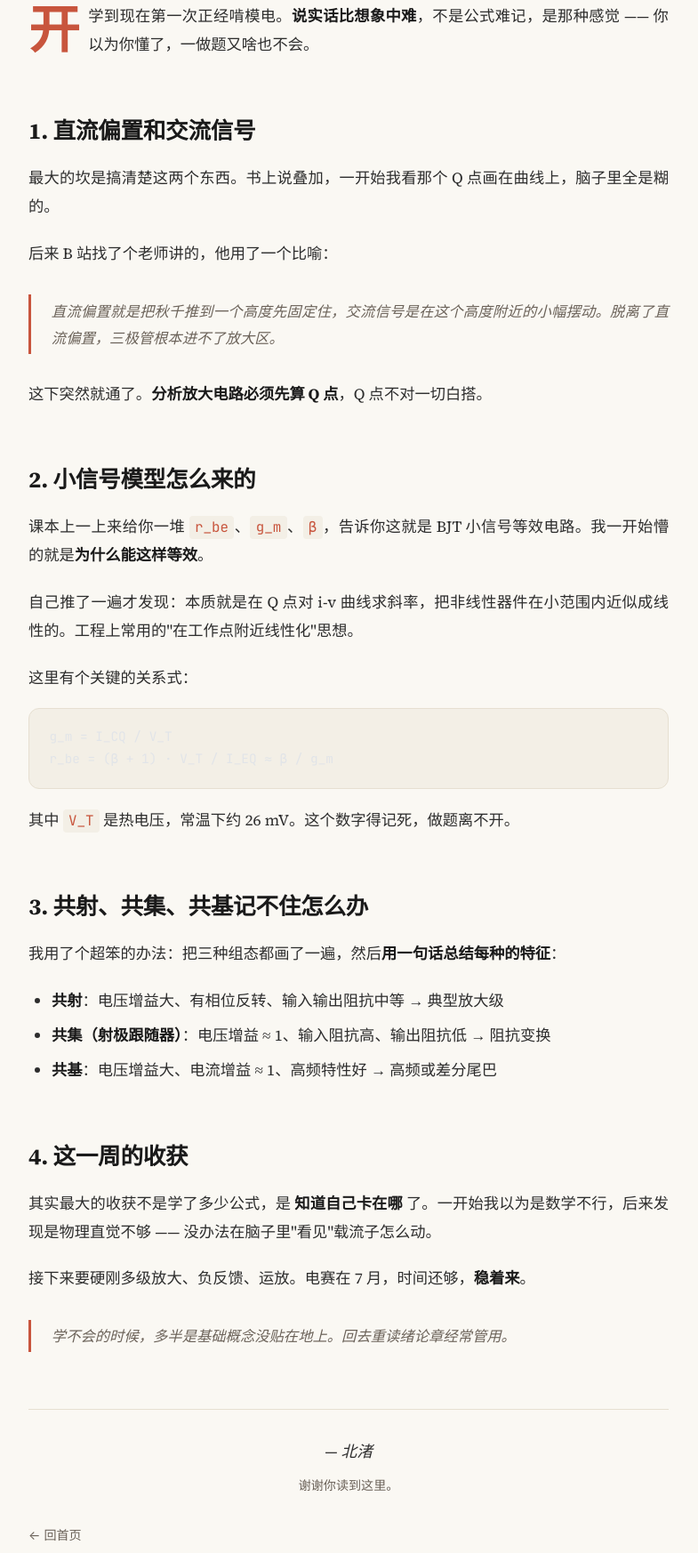
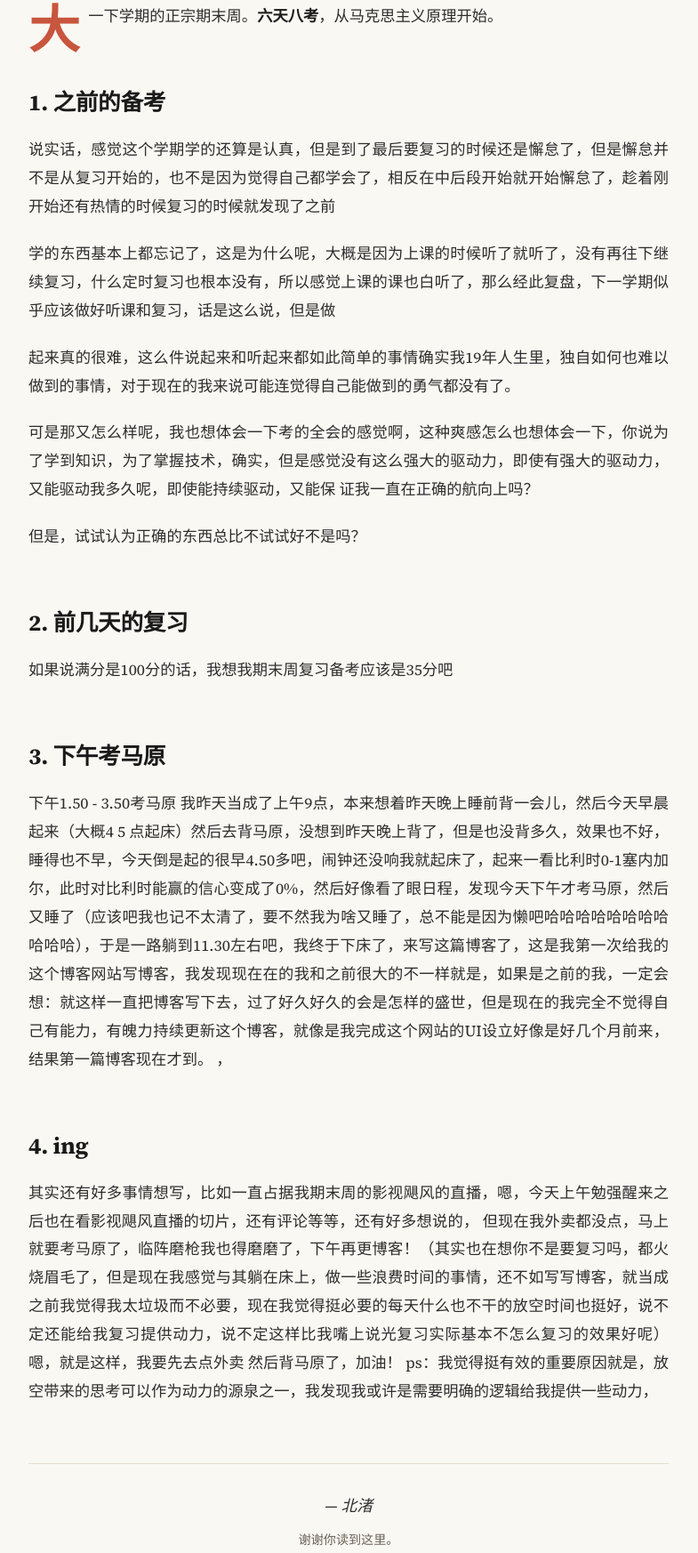
Before and after one commit to caoojon83193939-arch/my-website, an Astro site: page /posts/modian-week-1 in a window 1280 px wide. Shown: the part 351-2097 px from the top of the page at 89% size, without its empty margins (248-1033 px from the left). Built offline with nearby package versions, Linux system fonts and the light colour scheme; Astro itself is replaced by a stand-in of ours; some packages are replaced by stand-ins of ours.

Commit message:
第一篇博客

````diff
--- a/src/content/posts/modian-week-1.md
+++ b/src/content/posts/modian-week-1.md
@@ -1,50 +1,35 @@
 ---
-title: 从零开始啃模电的第一周
-date: 2026-05-10
-tag: 技术
-excerpt: 晶体管的小信号模型把我绕进去了三天，今天总算理出点头绪。把混乱的笔记重新梳理一遍，发现关键还是要把直流偏置和交流信号分开看。
+title: 期末周的第一天
+date: 2026-07-02
+tag: 生活
+excerpt: 终于的开始，终于的结束，结束的开始，开始的开始。
 featured: true
 ---
 
-开学到现在第一次正经啃模电。**说实话比想象中难**，不是公式难记，是那种感觉 —— 你以为你懂了，一做题又啥也不会。
+大一下学期的正宗期末周。**六天八考**，从马克思主义原理开始。
 
-## 1. 直流偏置和交流信号
+## 1. 之前的备考
 
-最大的坎是搞清楚这两个东西。书上说叠加，一开始我看那个 Q 点画在曲线上，脑子里全是糊的。
+说实话，感觉这个学期学的还算是认真，但是到了最后要复习的时候还是懈怠了，但是懈怠并不是从复习开始的，也不是因为觉得自己都学会了，相反在中后段开始就开始懈怠了，趁着刚开始还有热情的时候复习的时候就发现了之前
 
-后来 B 站找了个老师讲的，他用了一个比喻：
+学的东西基本上都忘记了，这是为什么呢，大概是因为上课的时候听了就听了，没有再往下继续复习，什么定时复习也根本没有，所以感觉上课的课也白听了，那么经此复盘，下一学期似乎应该做好听课和复习，话是这么说，但是做
 
-> 直流偏置就是把秋千推到一个高度先固定住，交流信号是在这个高度附近的小幅摆动。脱离了直流偏置，三极管根本进不了放大区。
+起来真的很难，这么件说起来和听起来都如此简单的事情确实我19年人生里，独自如何也难以做到的事情，对于现在的我来说可能连觉得自己能做到的勇气都没有了。
 
-这下突然就通了。**分析放大电路必须先算 Q 点**，Q 点不对一切白搭。
+可是那又怎么样呢，我也想体会一下考的全会的感觉啊，这种爽感怎么也想体会一下，你说为了学到知识，为了掌握技术，确实，但是感觉没有这么强大的驱动力，即使有强大的驱动力，又能驱动我多久呢，即使能持续驱动，又能保
+证我一直在正确的航向上吗？
 
-## 2. 小信号模型怎么来的
+但是，试试认为正确的东西总比不试试好不是吗？
 
-课本上一上来给你一堆 `r_be`、`g_m`、`β`，告诉你这就是 BJT 小信号等效电路。我一开始懵的就是**为什么能这样等效**。
 
-自己推了一遍才发现：本质就是在 Q 点对 i-v 曲线求斜率，把非线性器件在小范围内近似成线性的。工程上常用的"在工作点附近线性化"思想。
+## 2. 前几天的复习
 
-这里有个关键的关系式：
+如果说满分是100分的话，我想我期末周复习备考应该是35分吧
 
-```
-g_m = I_CQ / V_T
-r_be = (β + 1) · V_T / I_EQ ≈ β / g_m
-```
-
-其中 `V_T` 是热电压，常温下约 26 mV。这个数字得记死，做题离不开。
-
-## 3. 共射、共集、共基记不住怎么办
-
-我用了个超笨的办法：把三种组态都画了一遍，然后**用一句话总结每种的特征**：
-
-- **共射**：电压增益大、有相位反转、输入输出阻抗中等 → 典型放大级
-- **共集（射极跟随器）**：电压增益 ≈ 1、输入阻抗高、输出阻抗低 → 阻抗变换
-- **共基**：电压增益大、电流增益 ≈ 1、高频特性好 → 高频或差分尾巴
-
-## 4. 这一周的收获
-
-其实最大的收获不是学了多少公式，是 **知道自己卡在哪** 了。一开始我以为是数学不行，后来发现是物理直觉不够 —— 没办法在脑子里"看见"载流子怎么动。
-
-接下来要硬刚多级放大、负反馈、运放。电赛在 7 月，时间还够，**稳着来**。
-
-> 学不会的时候，多半是基础概念没贴在地上。回去重读绪论章经常管用。
+## 3. 下午考马原
+下午1.50 - 3.50考马原 我昨天当成了上午9点，本来想着昨天晚上睡前背一会儿，然后今天早晨起来（大概4 5 点起床）然后去背马原，没想到昨天晚上背了，但是也没背多久，效果也不好，睡得也不早，今天倒是起的很早4.50多吧，闹钟还没响我就起床了，起来一看比利时0-1塞内加尔，此时对比利时能赢的信心变成了0%，然后好像看了眼日程，发现今天下午才考马原，然后又睡了（应该吧我也记不太清了，要不然我为啥又睡了，总不能是因为懒吧哈哈哈哈哈哈哈哈哈哈哈），于是一路躺到11.30左右吧，我终于下床了，来写这篇博客了，这是我第一次给我的这个博客网站写博客，我发现现在在的我和之前很大的不一样就是，如果是之前的我，一定会想：就这样一直把博客写下去，过了好久好久的会是怎样的盛世，但是现在的我完全不觉得自己有能力，有魄力持续更新这个博客，就像是我完成这个网站的UI设立好像是好几个月前来，结果第一篇博客现在才到。
+，
+## 4. ing
+其实还有好多事情想写，比如一直占据我期末周的影视飓风的直播，嗯，今天上午勉强醒来之后也在看影视飓风直播的切片，还有评论等等，还有好多想说的， 但现在我外卖都没点，马上就要考马原了，临阵磨枪我也得磨磨了，下午再更博客！（其实也在想你不是要复习吗，都火烧眉毛了，但是现在我感觉与其躺在床上，做一些浪费时间的事情，还不如写写博客，就当成之前我觉得我太垃圾而不必要，现在我觉得挺必要的每天什么也不干的放空时间也挺好，说不定还能给我复习提供动力，说不定这样比我嘴上说光复习实际基本不怎么复习的效果好呢）
+嗯，就是这样，我要先去点外卖 然后背马原了，加油！
+ps：我觉得挺有效的重要原因就是，放空带来的思考可以作为动力的源泉之一，我发现我或许是需要明确的逻辑给我提供一些动力，
````
